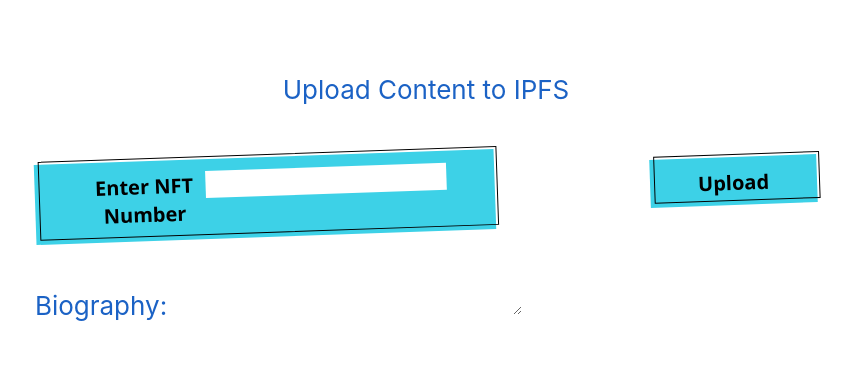
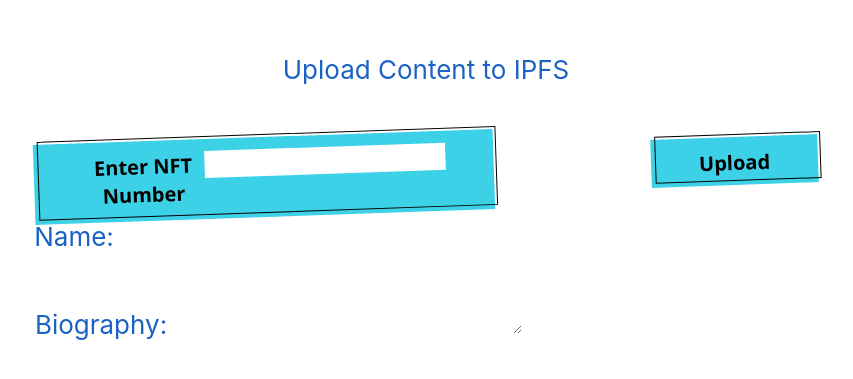
Before and after one commit to coopertweak/facefables-fleek, a React (Create React App) app in the folder client/: page / in a window 1280 px wide. Shown: the part 203-582 px from the top of the page, without its empty margins (214-1067 px from the left). Built offline with nearby package versions, Linux system fonts and the light colour scheme.

Commit message:
Add name field

```diff
--- a/client/src/Upload.tsx
+++ b/client/src/Upload.tsx
@@ -8,6 +8,7 @@ function Upload() {
   const [dynamicLink, setDynamicLink] = useState("");
   const [nftNumber, setNftNumber] = useState<number | null>(null);
   const [bio, setBio] = useState("");
+  const [name, setName] = useState("");
 
   const handleNftNumberChange = (event: React.ChangeEvent<HTMLInputElement>) => {
     const enteredNumber = event.target.value ? parseInt(event.target.value) : null;
@@ -18,9 +19,13 @@ function Upload() {
     setBio(event.target.value);
   };
 
+  const handleNameChange = (event: React.ChangeEvent<HTMLInputElement>) => {
+    setName(event.target.value);
+  };
+
   const handleUpload = async () => {
-    if (!nftNumber || !bio) {
-      alert("Please enter an NFT number and biography");
+    if (!nftNumber || !bio || !name) {
+      alert("Please enter an NFT number, name and biography");
       return;
     }
 
@@ -57,7 +62,7 @@ function Upload() {
         <body>
           <img src="${profilePicUrl}" alt="Profile Picture">
           <div class="bio">
-            <h2>Biography</h2>
+            <h2>${name}</h2>
             <p>${bio}</p>
           </div>
         </body>
@@ -105,6 +110,10 @@ function Upload() {
                   />
                 </label>
                 <div>
+                  <label htmlFor="name">Name:</label>
+                  <input id="name" onChange={handleNameChange} />
+                </div>
+                <div>
                   <label htmlFor="bio">Biography:</label>
                   <textarea id="bio" onChange={handleBioChange}></textarea>
                 </div>
```
